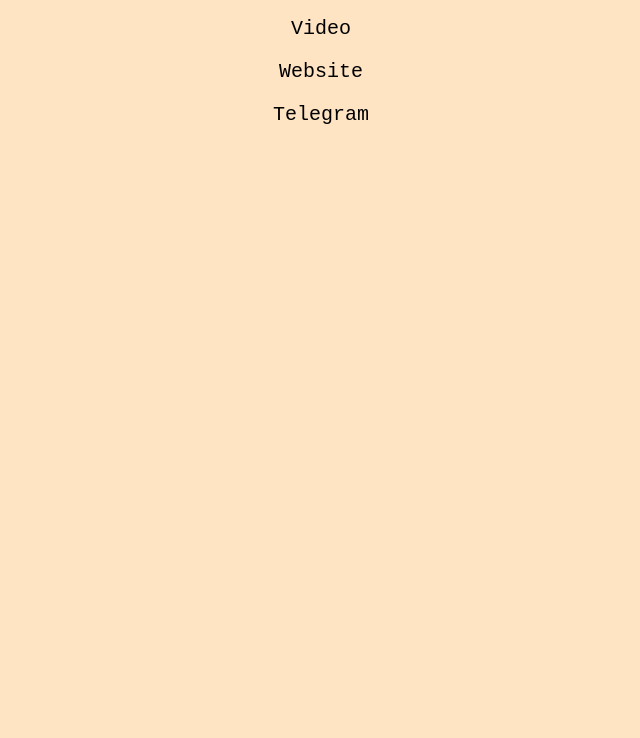
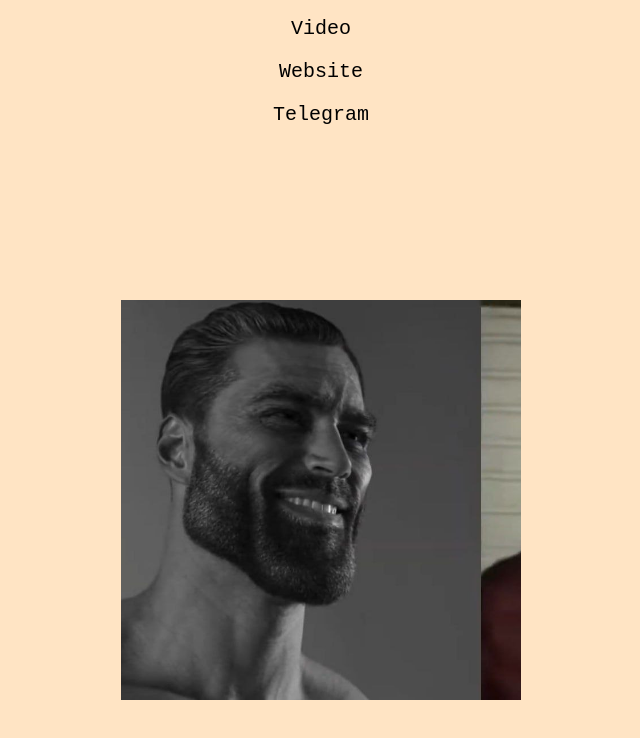
Before and after one commit to triangle220/yourblessedboy, a plain HTML site: page index.html in a window 1280 px wide. Shown: the part 100-838 px from the top of the page, without its empty margins (319-959 px from the left). Drawn offline with Linux system fonts and the light colour scheme.

Commit message:
Update index.html

```diff
--- a/index.html
+++ b/index.html
@@ -22,7 +22,7 @@
                 <li class="li"><a href="https://clck.ru/33XAwF" class="a6"></a></li>
             </ul>
         </div>
-        <div class="1.jpg"></div>
+        <div class="image"></div>
     </div>
 </body>
 </html>
```
